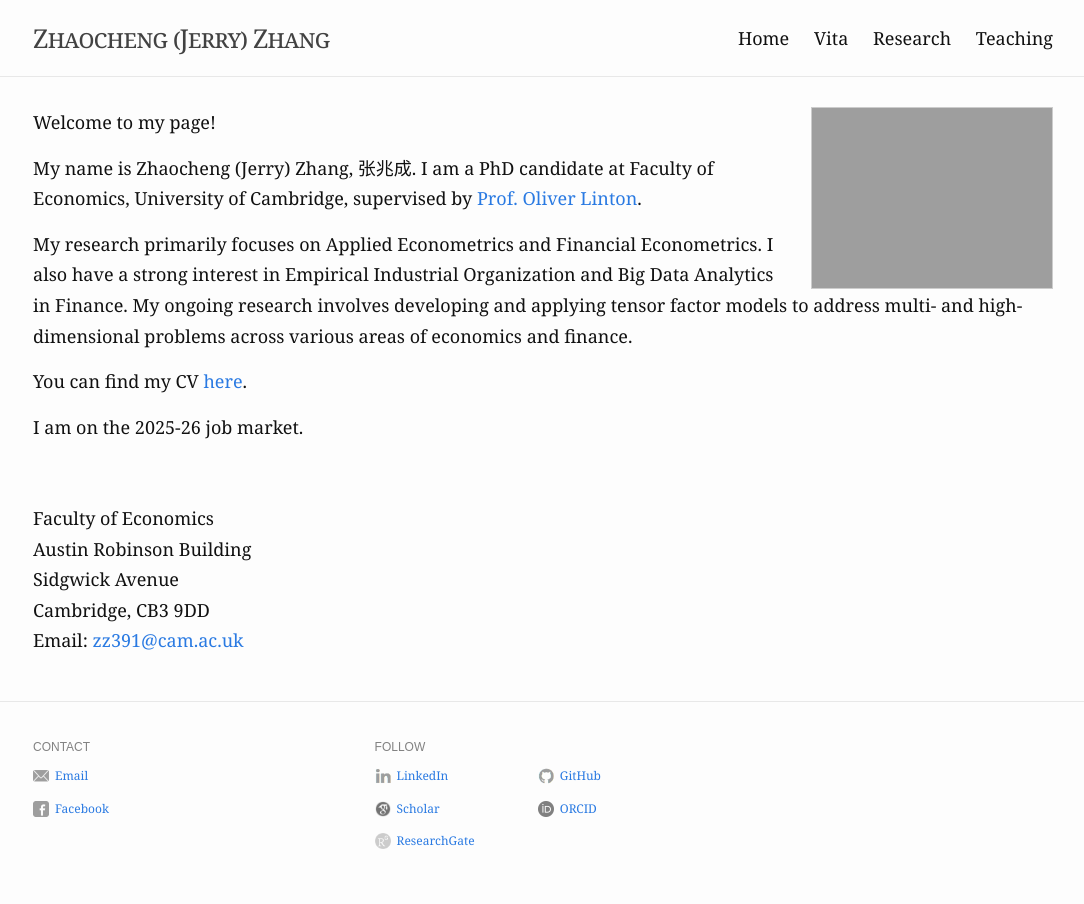
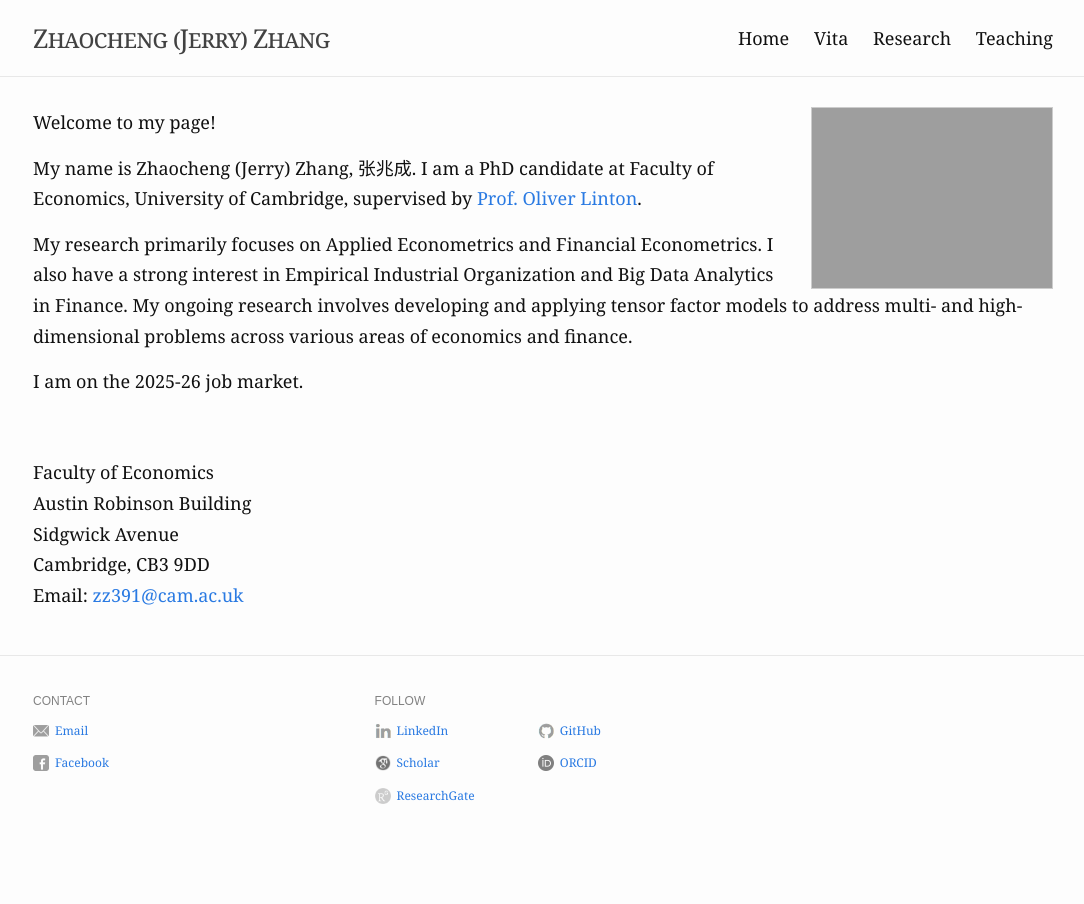
Before and after one commit to zhaocheng-zhang/zhaocheng-zhang.github.io, a Jekyll site: the page built from index.md, in a window 1280 px wide. Shown: the whole page, without its empty margins (97-1181 px from the left). Built offline with Jekyll 4.4.1, drawn with Linux system fonts in a browser that asks for light colours.

Commit message:
Update index.md

```diff
--- a/index.md
+++ b/index.md
@@ -13,7 +13,7 @@ My name is Zhaocheng (Jerry) Zhang, 张兆成. I am a PhD candidate at Faculty o
 
 My research primarily focuses on Applied Econometrics and Financial Econometrics. I also have a strong interest in Empirical Industrial Organization and Big Data Analytics in Finance. My ongoing research involves developing and applying tensor factor models to address multi- and high-dimensional problems across various areas of economics and finance.
 
-You can find my CV [here](https://zhaocheng-zhang.github.io/assets/files/cv_zhaocheng.pdf).
+<!-- You can find my CV [here](https://zhaocheng-zhang.github.io/assets/files/cv_zhaocheng.pdf). -->
 
 I am on the 2025-26 job market.
 
```
